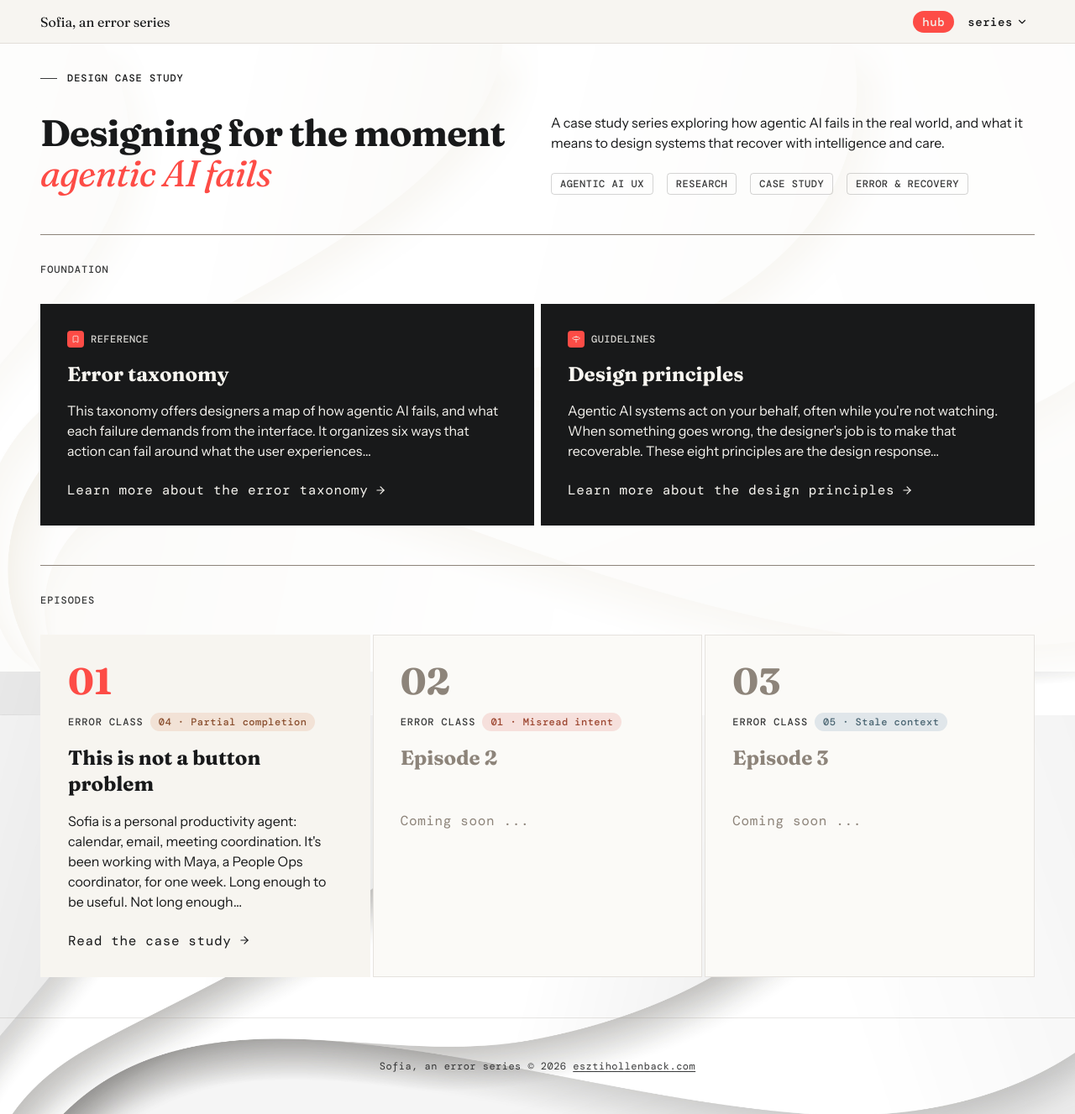
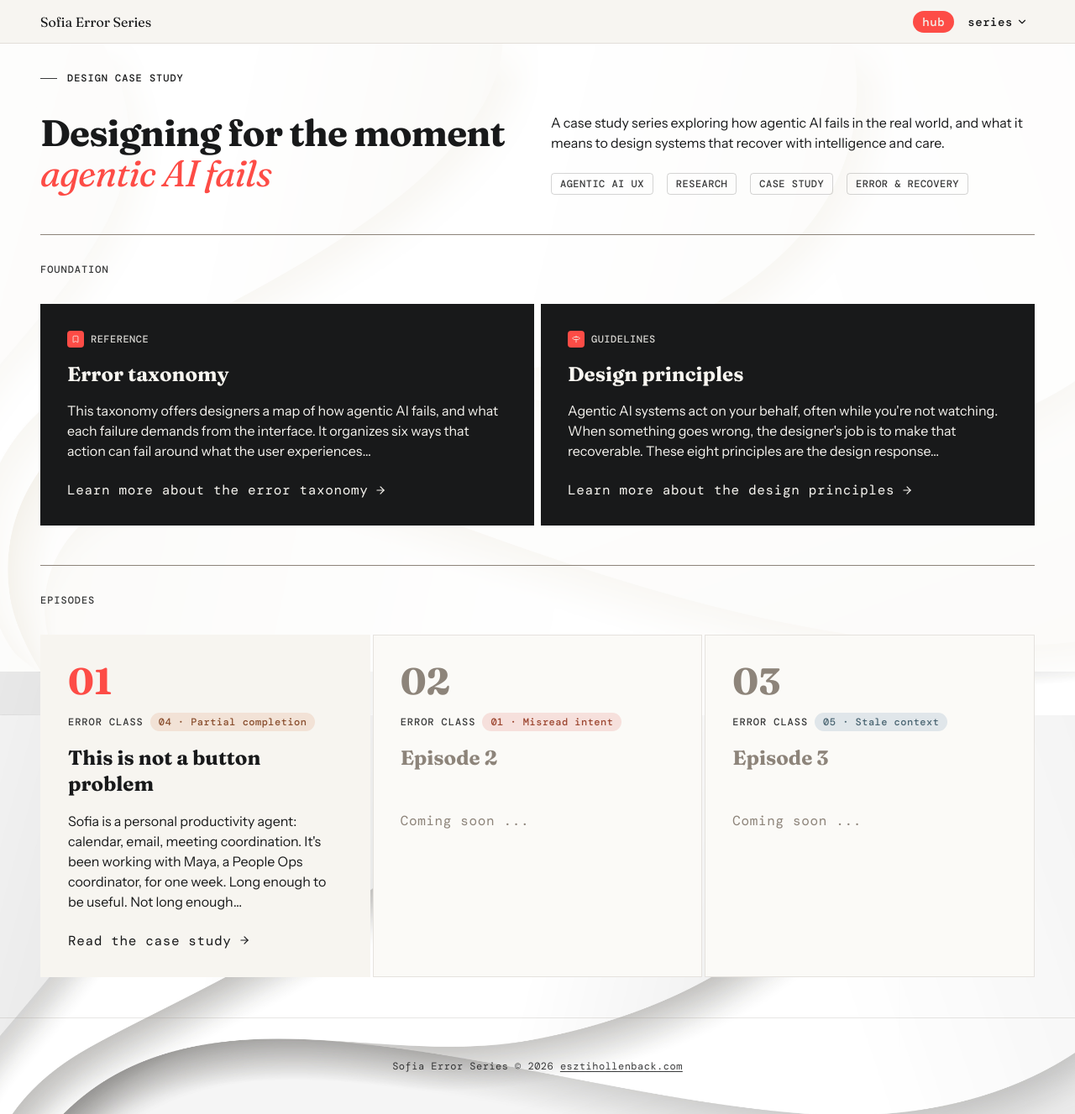
Before and after one commit to esztike/sofia-error-series, a React (Vite) app: page / in a window 1280 px wide. Shown: the whole page at 84% size. Built offline with nearby package versions, Linux system fonts and the light colour scheme.

Commit message:
title change

```diff
--- a/index.html
+++ b/index.html
@@ -4,7 +4,7 @@
     <meta charset="UTF-8" />
     <meta name="viewport" content="width=device-width, initial-scale=1.0" />
     <link rel="icon" type="image/svg+xml" href="/favicon.svg" />
-    <title>Sofia, an error series</title>
+    <title>Sofia Error Series</title>
     <link rel="preconnect" href="https://fonts.googleapis.com" />
     <link rel="preconnect" href="https://fonts.gstatic.com" crossorigin />
     <link href="https://fonts.googleapis.com/css2?family=Fraunces:ital,opsz,wght@0,9..144,400;0,9..144,700;1,9..144,400;1,9..144,700&family=Instrument+Sans:wght@400;500;700&family=DM+Mono:wght@400;500&display=swap" rel="stylesheet" />
--- a/src/components/Footer.jsx
+++ b/src/components/Footer.jsx
@@ -2,7 +2,7 @@ export default function Footer() {
   return (
     <footer className="site-footer">
       <p>
-        Sofia, an error series © 2026{' '}
+        Sofia Error Series © 2026{' '}
         <a href="https://esztihollenback.com" target="_blank" rel="noopener noreferrer">
           esztihollenback.com
         </a>
--- a/src/components/Nav.jsx
+++ b/src/components/Nav.jsx
@@ -13,7 +13,7 @@ export default function Nav() {
   return (
     <nav className="nav">
       <Link to="/" className="nav-wordmark" onClick={close}>
-        Sofia, an error series
+        Sofia Error Series
       </Link>
 
       <div className="nav-actions">
```
Also changed, not shown: 1 other file (tests, documents, lock files or other folders).
